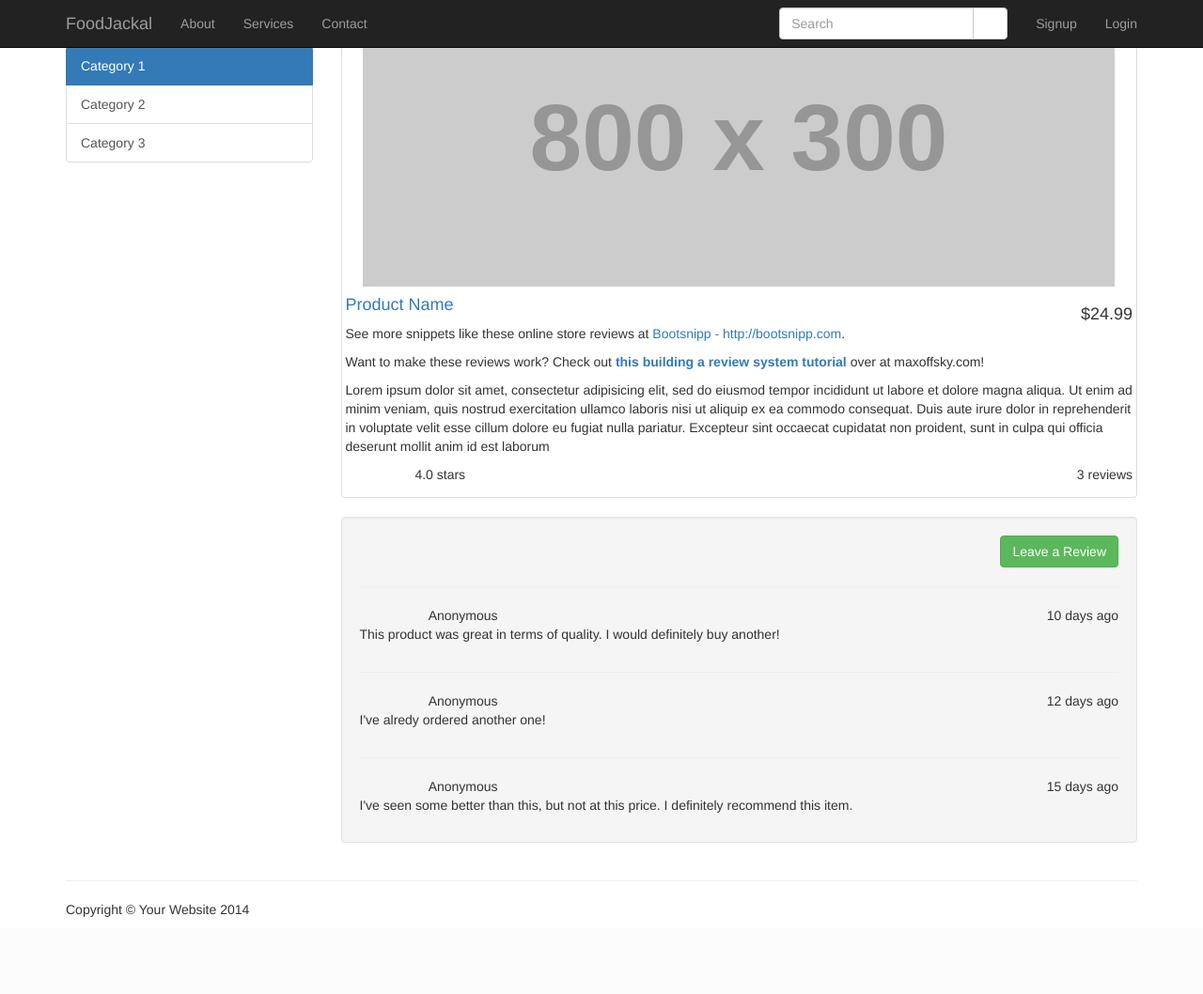
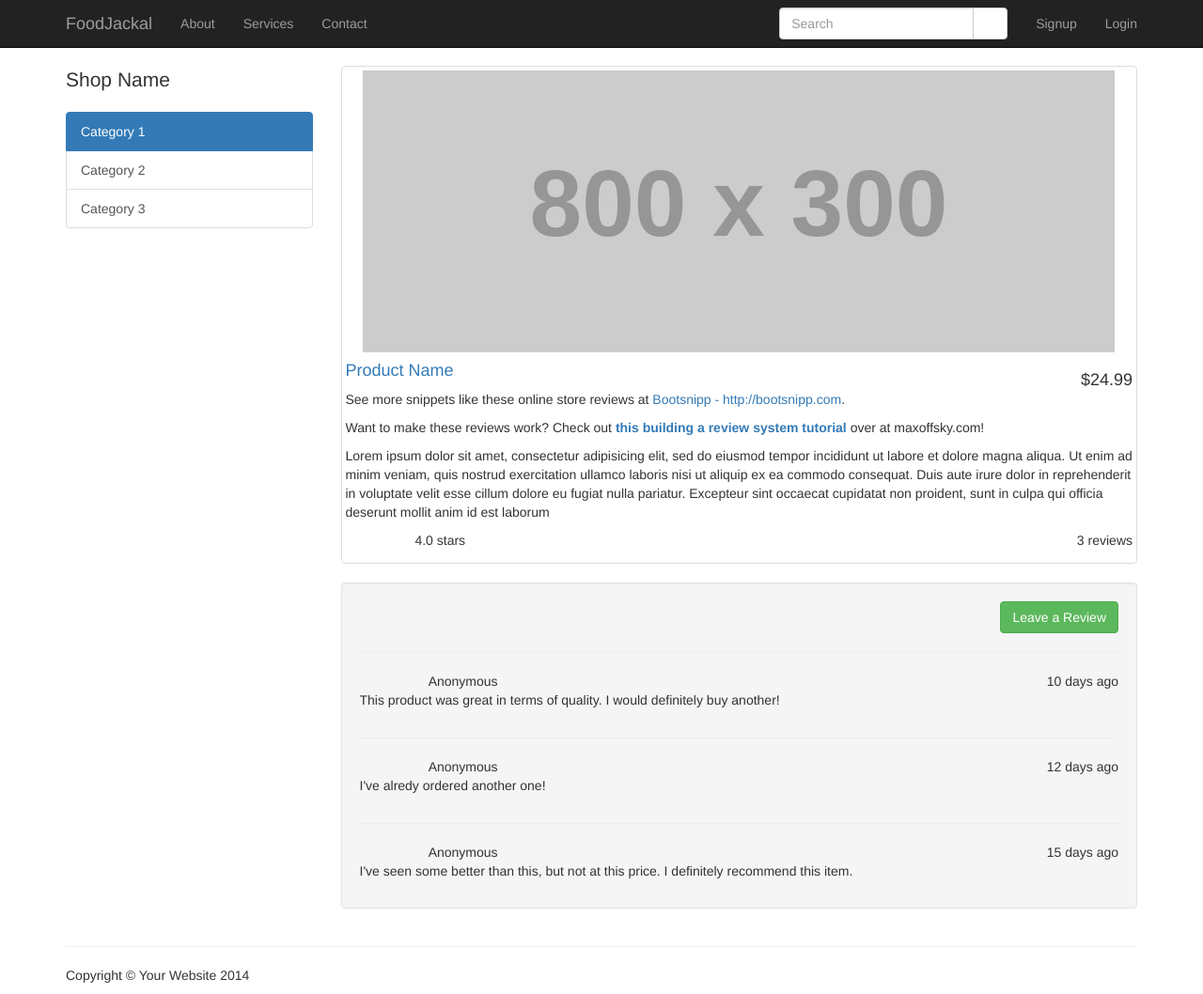
Before and after one commit to niallc95/food-jackal, a PHP site: page / in a window 1280 px wide. Shown: the whole page at 94% size. Before the commit the page ends 976 px from the top, so only its background shows below. Run offline with PHP 8.4, Linux system fonts and the light colour scheme; grey boxes labelled with a size stand in for pictures from a placeholder-image service; some libraries are stand-ins or nearby versions; some web fonts are replaced.

Commit message:
Added Custom css file link

```diff
--- a/index.php
+++ b/index.php
@@ -13,7 +13,7 @@
 
 
     <!-- Hotlinks for scripts-->
-    <?php include('./includes/links.php')?>
+    <?php include('./includes/links.php'); ?>
 
 
 
@@ -44,7 +44,7 @@
 
 
     <!-- Page Content -->
-    <div class="container">
+    <div class="container top-margin-content">
 
         <div class="row">
 
```
